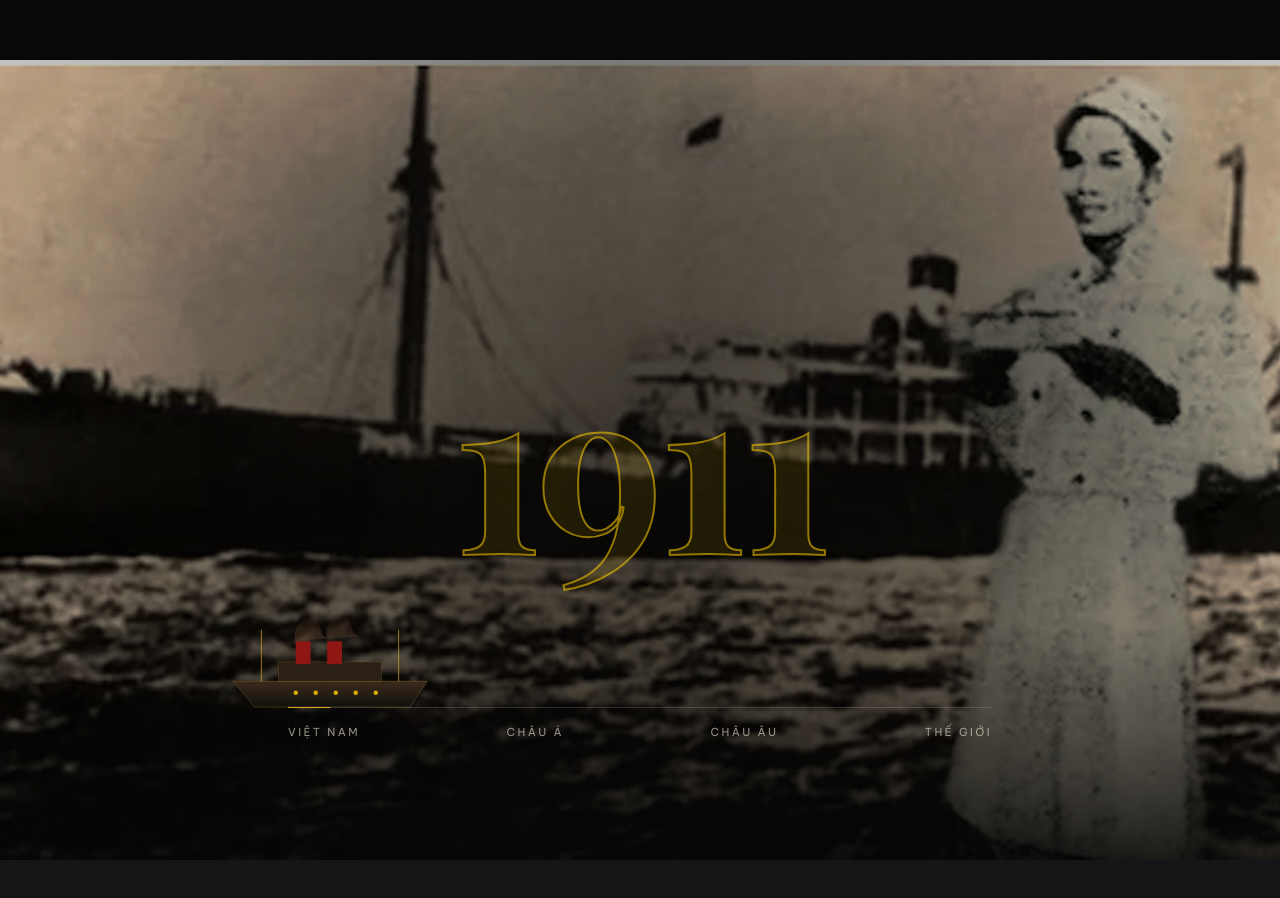
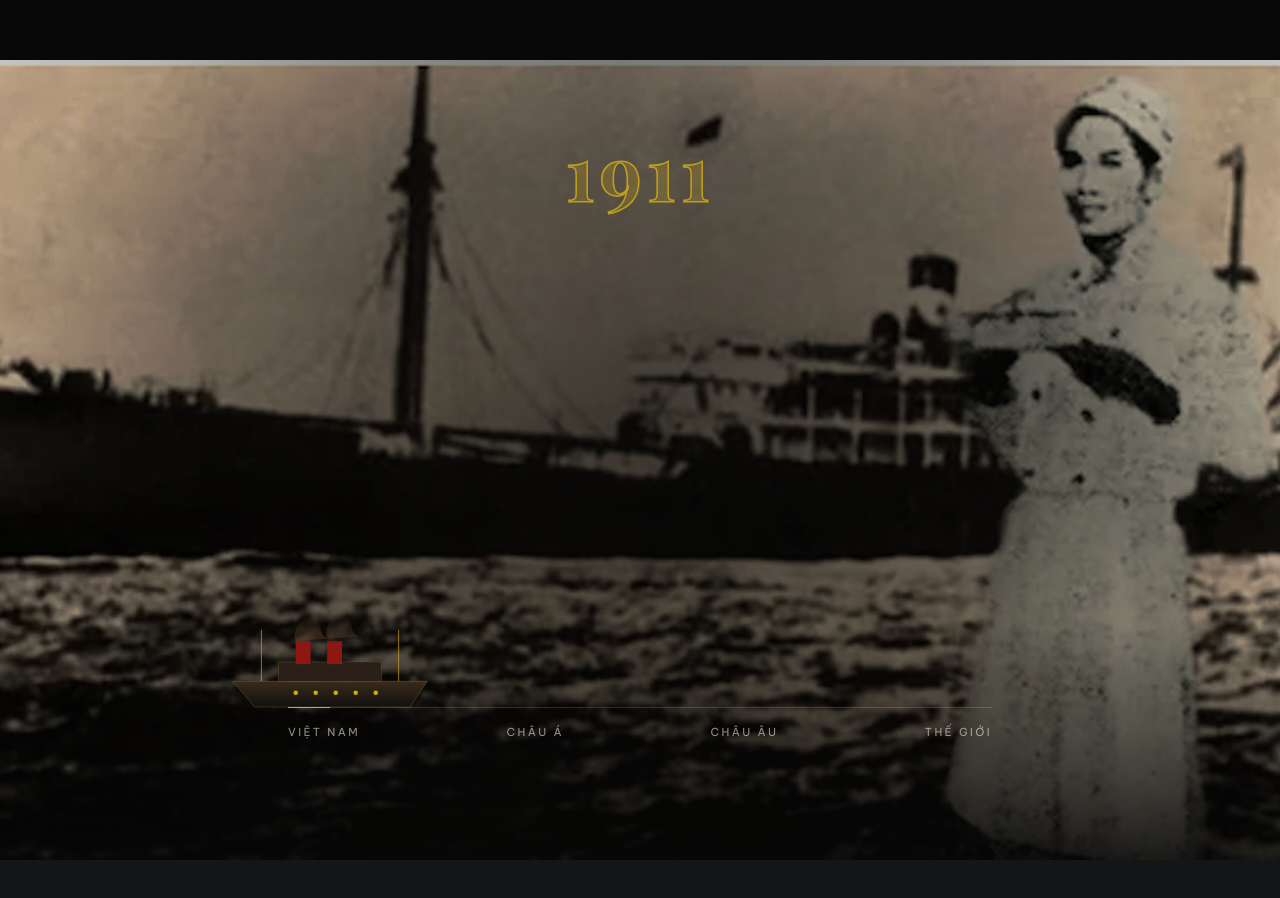
Before and after one commit to lehongquan12a08-gif/Bao-tang-Ho-Chi-Minh, a Next.js app: page / in a window 1280 px wide. Shown: the part 7620-8518 px from the top of the page. Built offline with nearby package versions, Linux system fonts and the light colour scheme.

Commit message:
1911: move year above the headline (no more overlap); audio: add real Declaration-of-Independence one-shot slot for 1945 (over a soft crowd bed)

```diff
--- a/components/AudioController.tsx
+++ b/components/AudioController.tsx
@@ -9,10 +9,14 @@ import { useCallback, useEffect, useRef, useState } from 'react';
 const AMBIENT_SRC = '/audio/ambient.wav';
 const AMBIENT_VOL = 0.22;
 
-const SFX: { id: string; src: string; vol: number }[] = [
+// `loop: false` = a one-shot clip (e.g. the real Tuyên ngôn recording) that
+// plays once when the chapter is entered, instead of looping.
+const SFX: { id: string; src: string; vol: number; loop?: boolean }[] = [
   { id: 'chapter-1911', src: '/audio/sfx/ship-1911.wav', vol: 0.3 },
   { id: 'chapter-1941', src: '/audio/sfx/mountain-1941.wav', vol: 0.28 },
-  { id: 'chapter-1945', src: '/audio/sfx/crowd-1945.wav', vol: 0.24 },
+  { id: 'chapter-1945', src: '/audio/sfx/crowd-1945.wav', vol: 0.12 },
+  // Real recording of the Declaration of Independence — drop the file to enable.
+  { id: 'chapter-1945', src: '/audio/sfx/declaration-1945.mp3', vol: 0.8, loop: false },
 ];
 
 const LS_KEY = 'httcb-audio';
@@ -55,10 +59,10 @@ export default function AudioController() {
     const m = new Map<string, HTMLAudioElement>();
     for (const s of SFX) {
       const a = new Audio(s.src);
-      a.loop = true;
+      a.loop = s.loop !== false;
       a.volume = 0;
       a.preload = 'none';
-      m.set(s.id, a);
+      m.set(s.src, a); // key by src so two clips can share a chapter id
     }
     sfxRef.current = m;
 
@@ -83,8 +87,14 @@ export default function AudioController() {
       }
     }
     for (const s of SFX) {
-      const a = sfxRef.current.get(s.id);
-      if (a) fadeTo(a, active === s.id ? s.vol : 0, 1400);
+      const a = sfxRef.current.get(s.src);
+      if (!a) continue;
+      if (active === s.id) {
+        if (s.loop === false && a.paused) a.currentTime = 0; // replay from start
+        fadeTo(a, s.vol, s.loop === false ? 400 : 1400);
+      } else {
+        fadeTo(a, 0, 900);
+      }
     }
   }, []);
 
--- a/components/chapters/Chapter1911.tsx
+++ b/components/chapters/Chapter1911.tsx
@@ -78,19 +78,21 @@ export default function Chapter1911() {
         {/* original harbour-mist texture (generated asset) */}
         <TextureBg src="/images/mist.webp" className="z-[1] opacity-25 mix-blend-overlay" />
 
-        {/* year — centred watermark, crisp gold outline so it reads clearly */}
-        <h2
-          className="headline-year pointer-events-none absolute left-1/2 top-1/2 z-[2] -translate-x-1/2 -translate-y-1/2"
+        {/* year — a clear gold number ABOVE the headline (never overlaps it) */}
+        <div
+          className="pointer-events-none absolute left-1/2 top-[9%] z-[2] -translate-x-1/2 font-serif-hist font-bold leading-none"
           style={{
-            color: 'rgba(255, 205, 0, 0.1)',
-            WebkitTextStroke: '2px rgba(255, 205, 0, 0.55)',
+            fontSize: 'clamp(48px, 6vw, 104px)',
+            letterSpacing: '0.06em',
+            color: 'rgba(255, 205, 0, 0.16)',
+            WebkitTextStroke: '1.6px rgba(255, 205, 0, 0.6)',
           }}
         >
           1911
-        </h2>
+        </div>
 
-        {/* headline — centred */}
-        <div className="absolute left-1/2 top-1/2 z-20 flex -translate-x-1/2 -translate-y-1/2 flex-col items-center gap-1 text-center">
+        {/* headline — centred, nudged down so the year sits clear above it */}
+        <div className="absolute left-1/2 top-[56%] z-20 flex -translate-x-1/2 -translate-y-1/2 flex-col items-center gap-1 text-center">
           <span className="w-radi will-transform headline-mega text-vn-ivory text-glow-gold">RA ĐI</span>
           <span className="w-tim will-transform font-display text-3xl uppercase tracking-[0.3em] text-vn-gold md:text-5xl">
             Tìm đường
```
Also changed, not shown: public/audio/README.md.
